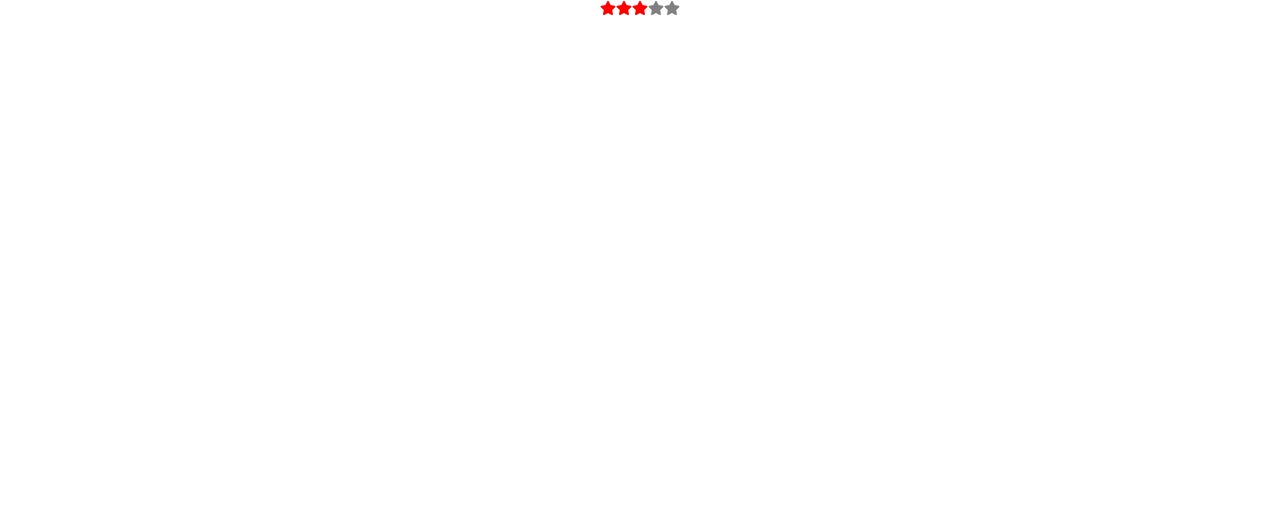
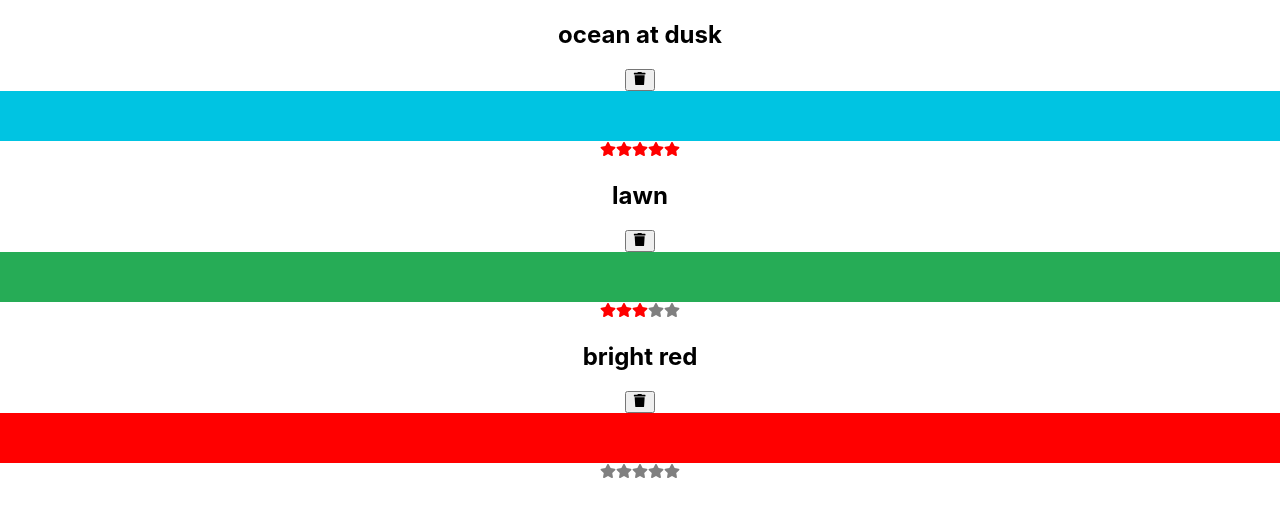
Before and after one commit to greg-navarro/Learning_Javascript, a React (Create React App) app in the folder Learning-React/Ch-6-React-State-Management/examples-app/: page / in a window 1280 px wide. Shown: the top 516 px of the page. Built offline with nearby package versions, Linux system fonts and the light colour scheme.

Commit message:
Add ability to delete color from colorlist with useState()

```diff
--- a/Learning-React/Ch-6-React-State-Management/examples-app/src/App.js
+++ b/Learning-React/Ch-6-React-State-Management/examples-app/src/App.js
@@ -1,11 +1,21 @@
-import logo from './logo.svg';
 import './App.css';
-import StarRating from './components/StarRating';
+import ColorList from './components/ColorList';
+import data from './components/color-data.json';
+import { useState } from 'react';
+
 
 function App() {
+  const [colors, setColors] = useState(data);
+
   return (
     <div className="App">
-      <StarRating />
+      <ColorList
+        colors={colors}
+        onRemoveColor={id => {
+          const newColors = colors.filter(color => color.id !== id);
+          setColors(newColors);
+        }}
+      />
     </div>
   );
 }
--- /dev/null
+++ b/Learning-React/Ch-6-React-State-Management/examples-app/src/components/Color.js
@@ -0,0 +1,14 @@
+import React from "react";
+import StarRating from "./StarRating";
+import { FaTrash } from "react-icons/fa";
+
+export default function Color({ id, title, color, rating, onRemove = f => f }) {
+  return (
+    <section>
+      <h1>{title}</h1>
+      <button onClick={() => onRemove(id)}> <FaTrash /></button>
+      <div style={{ height: 50, backgroundColor: color }} />
+      <StarRating selectedStars={rating} />
+    </section>
+  );
+}
--- /dev/null
+++ b/Learning-React/Ch-6-React-State-Management/examples-app/src/components/ColorList.js
@@ -0,0 +1,14 @@
+import React from "react";
+import Color from "./Color";
+
+export default function ColorList({ colors = [], onRemoveColor = f => f }) {
+  if (!colors.length) return <div>No colors listed. (Add a color)</div>;
+
+  return (
+    <div>
+      {colors.map(color => (
+        <Color key={color.id} {...color} onRemove={onRemoveColor} />
+      ))}
+    </div>
+  );
+}
--- a/Learning-React/Ch-6-React-State-Management/examples-app/src/components/StarRating.js
+++ b/Learning-React/Ch-6-React-State-Management/examples-app/src/components/StarRating.js
@@ -1,13 +1,18 @@
 import React from "react";
 import { FaStar } from "react-icons/fa";
+import { createArray } from "./lib";
 
-export default function StarRating() {
+const Star = ({ selected = false, onSelect = f => f }) => (
+  <FaStar color={selected ? "red" : "grey"} onClick={onSelect} />
+);
 
-  return [
-    <FaStar color="red" />,
-    <FaStar color="red" />,
-    <FaStar color="red" />,
-    <FaStar color="gray" />,
-    <FaStar color="gray" />
-  ];
+export default function StarRating({ totalStars = 5, selectedStars = 0 }) {
+
+  return (
+    <>
+      {createArray(totalStars).map((n, i) => (
+        <Star key={i} selected={selectedStars > i} onSelect />
+      ))}
+    </>
+  );
 }
--- /dev/null
+++ b/Learning-React/Ch-6-React-State-Management/examples-app/src/components/color-data.json
@@ -0,0 +1,20 @@
+[
+  {
+    "id": "0175d1f0-a8c6-41bf-8d02-df5734d829a4",
+    "title": "ocean at dusk",
+    "color": "#00c4e2",
+    "rating": 5
+  },
+  {
+    "id": "83c7ba2f-7392-4d7d-9e23-35adbe186046",
+    "title": "lawn",
+    "color": "#26ac56",
+    "rating": 3
+  },
+  {
+    "id": "a11e3995-b0bd-4d58-8c48-5e49ae7f7f23",
+    "title": "bright red",
+    "color": "#ff0000",
+    "rating": 0
+  }
+]
--- /dev/null
+++ b/Learning-React/Ch-6-React-State-Management/examples-app/src/components/lib.js
@@ -0,0 +1 @@
+export const createArray = length => [...Array(length)];
```
